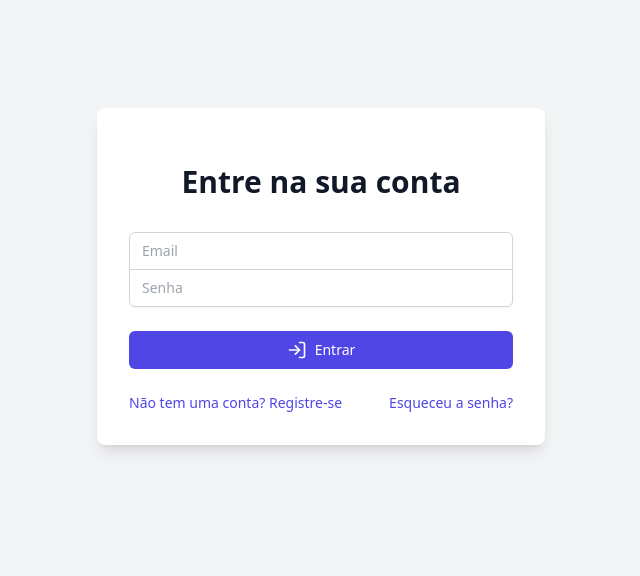
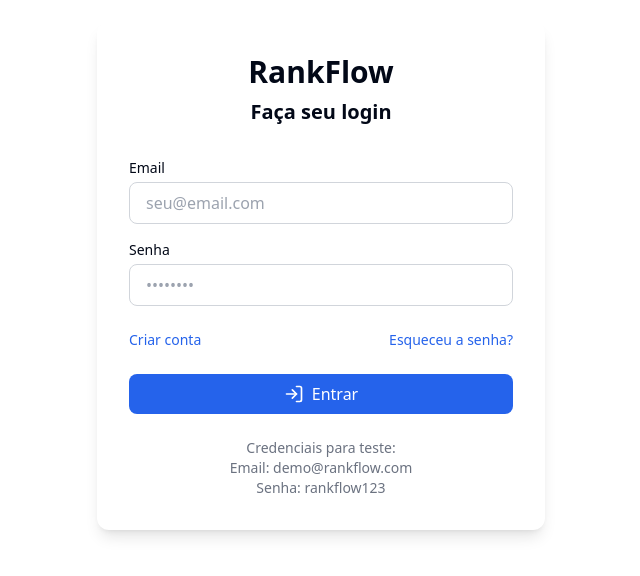
Before and after one commit to Gabrielnfranca/rankflow, a React (Vite) app: page /login in a window 1280 px wide. Shown: the part 124-700 px from the top of the page, without its empty margins (319-959 px from the left). Built offline with nearby package versions, Linux system fonts and the light colour scheme; no server answers.

Commit message:
fix: restore supabase integration

```diff
--- a/src/pages/Login.tsx
+++ b/src/pages/Login.tsx
@@ -7,119 +7,120 @@ import { LogIn, Loader2 } from 'lucide-react';
 export function Login() {
   const [email, setEmail] = useState('');
   const [password, setPassword] = useState('');
-  const { login, loading, error: authError } = useAuth();
+  const [error, setError] = useState('');
+  const { login, loading } = useAuth();
   const navigate = useNavigate();
   const { theme } = useTheme();
 
   const handleSubmit = async (e: React.FormEvent) => {
     e.preventDefault();
+    setError('');
 
     try {
       await login(email, password);
       navigate('/');
-    } catch (error) {
-      // O erro já está sendo tratado no AuthContext
+    } catch (err) {
+      setError('Email ou senha incorretos');
     }
   };
 
   return (
-    <div className={`min-h-screen flex items-center justify-center ${theme === 'dark' ? 'bg-gray-900' : 'bg-gray-100'}`}>
-      <div className={`max-w-md w-full space-y-8 p-8 rounded-lg shadow-lg ${theme === 'dark' ? 'bg-gray-800' : 'bg-white'}`}>
+    <div className="min-h-screen flex items-center justify-center px-4">
+      <div className={`max-w-md w-full space-y-8 p-8 rounded-xl shadow-lg ${
+        theme === 'dark' ? 'bg-gray-800' : 'bg-white'
+      }`}>
         <div>
-          <h2 className={`mt-6 text-center text-3xl font-extrabold ${theme === 'dark' ? 'text-white' : 'text-gray-900'}`}>
-            Entre na sua conta
-          </h2>
+          <h1 className="text-3xl font-bold text-center mb-2">RankFlow</h1>
+          <h2 className="text-xl font-semibold text-center">Faça seu login</h2>
+          {error && (
+            <div className="mt-4 p-3 rounded bg-red-100 border border-red-400 text-red-700">
+              {error}
+            </div>
+          )}
         </div>
+
         <form className="mt-8 space-y-6" onSubmit={handleSubmit}>
-          <div className="rounded-md shadow-sm -space-y-px">
+          <div className="space-y-4">
             <div>
-              <label htmlFor="email-address" className="sr-only">
+              <label htmlFor="email" className="block text-sm font-medium mb-1">
                 Email
               </label>
               <input
-                id="email-address"
-                name="email"
+                id="email"
                 type="email"
-                autoComplete="email"
-                required
                 value={email}
                 onChange={(e) => setEmail(e.target.value)}
-                className={`appearance-none rounded-none relative block w-full px-3 py-2 border ${
-                  theme === 'dark' ? 'border-gray-700 bg-gray-700 text-white' : 'border-gray-300 text-gray-900'
-                } rounded-t-md focus:outline-none focus:ring-indigo-500 focus:border-indigo-500 focus:z-10 sm:text-sm`}
-                placeholder="Email"
+                required
+                className={`w-full px-4 py-2 rounded-lg border focus:ring-2 focus:ring-blue-500 ${
+                  theme === 'dark'
+                    ? 'bg-gray-700 border-gray-600 text-white'
+                    : 'bg-white border-gray-300'
+                }`}
+                placeholder="seu@email.com"
               />
             </div>
             <div>
-              <label htmlFor="password" className="sr-only">
+              <label htmlFor="password" className="block text-sm font-medium mb-1">
                 Senha
               </label>
               <input
                 id="password"
-                name="password"
                 type="password"
-                autoComplete="current-password"
-                required
                 value={password}
                 onChange={(e) => setPassword(e.target.value)}
-                className={`appearance-none rounded-none relative block w-full px-3 py-2 border ${
-                  theme === 'dark' ? 'border-gray-700 bg-gray-700 text-white' : 'border-gray-300 text-gray-900'
-                } rounded-b-md focus:outline-none focus:ring-indigo-500 focus:border-indigo-500 focus:z-10 sm:text-sm`}
-                placeholder="Senha"
+                required
+                className={`w-full px-4 py-2 rounded-lg border focus:ring-2 focus:ring-blue-500 ${
+                  theme === 'dark'
+                    ? 'bg-gray-700 border-gray-600 text-white'
+                    : 'bg-white border-gray-300'
+                }`}
+                placeholder="••••••••"
               />
             </div>
-          </div>
-
-          {authError && (
-            <div className="rounded-md bg-red-50 p-4">
-              <div className="flex">
-                <div className="ml-3">
-                  <h3 className="text-sm font-medium text-red-800">{authError}</h3>
-                </div>
-              </div>
-            </div>
-          )}
-
-          <div>
-            <button
-              type="submit"
-              disabled={loading}
-              className={`group relative w-full flex justify-center py-2 px-4 border border-transparent text-sm font-medium rounded-md text-white ${
-                loading ? 'bg-indigo-400' : 'bg-indigo-600 hover:bg-indigo-700'
-              } focus:outline-none focus:ring-2 focus:ring-offset-2 focus:ring-indigo-500`}
-            >
-              {loading ? (
-                <Loader2 className="animate-spin h-5 w-5" />
-              ) : (
-                <>
-                  <LogIn className="h-5 w-5 mr-2" />
-                  Entrar
-                </>
-              )}
-            </button>
           </div>
 
           <div className="flex items-center justify-between">
             <div className="text-sm">
               <Link
                 to="/register"
-                className={`font-medium ${
-                  theme === 'dark' ? 'text-indigo-400 hover:text-indigo-300' : 'text-indigo-600 hover:text-indigo-500'
-                }`}
+                className="font-medium text-blue-600 hover:text-blue-500"
               >
-                Não tem uma conta? Registre-se
+                Criar conta
               </Link>
             </div>
             <div className="text-sm">
               <Link
                 to="/reset-password"
-                className={`font-medium ${
-                  theme === 'dark' ? 'text-indigo-400 hover:text-indigo-300' : 'text-indigo-600 hover:text-indigo-500'
-                }`}
+                className="font-medium text-blue-600 hover:text-blue-500"
               >
                 Esqueceu a senha?
               </Link>
             </div>
+          </div>
+
+          <button
+            type="submit"
+            disabled={loading}
+            className={`w-full flex items-center justify-center px-4 py-2 rounded-lg text-white font-medium ${
+              loading
+                ? 'bg-blue-400 cursor-not-allowed'
+                : 'bg-blue-600 hover:bg-blue-700'
+            }`}
+          >
+            {loading ? (
+              <Loader2 className="w-5 h-5 animate-spin" />
+            ) : (
+              <>
+                <LogIn className="w-5 h-5 mr-2" />
+                Entrar
+              </>
+            )}
+          </button>
+
+          <div className="text-sm text-center text-gray-500">
+            Credenciais para teste:<br />
+            Email: demo@rankflow.com<br />
+            Senha: rankflow123
           </div>
         </form>
       </div>
```
